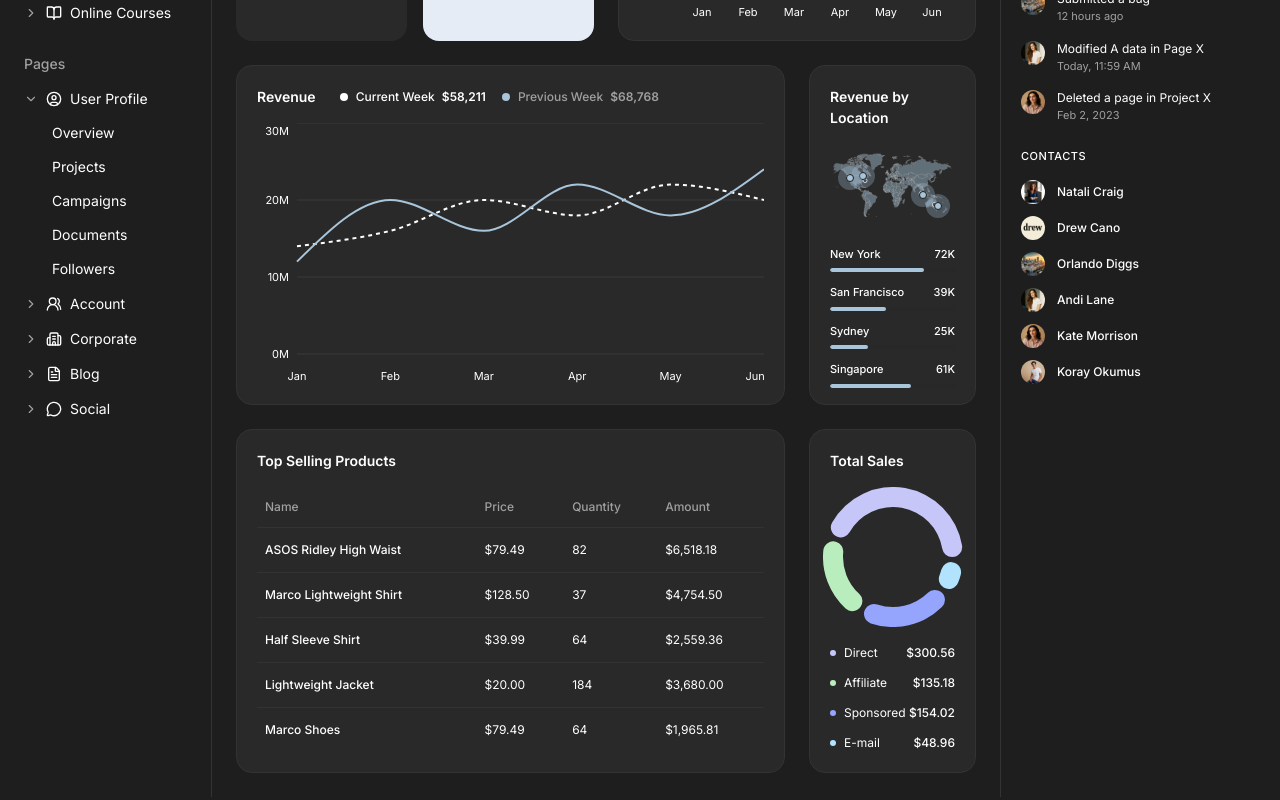
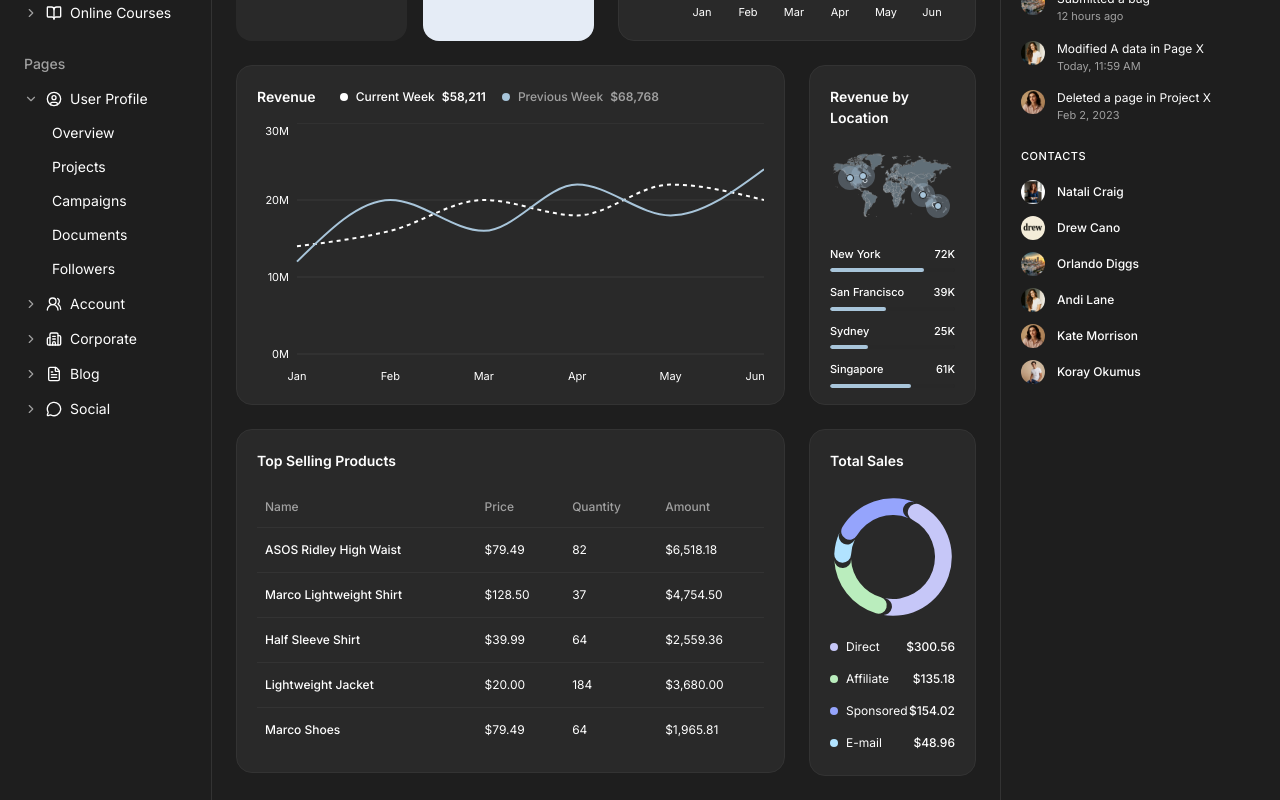
Before and after one commit to Kunaal64/Juspay, a React (Vite) app: page / in a window 1280 px wide. Shown: the part 399-1199 px from the top of the page. Built offline with nearby package versions, Linux system fonts and the light colour scheme.

Commit message:
Donut chart optimization

```diff
--- a/package.json
+++ b/package.json
@@ -14,6 +14,7 @@
     "autoprefixer": "^10.4.23",
     "class-variance-authority": "^0.7.1",
     "clsx": "^2.1.1",
+    "d3-shape": "^3.2.0",
     "lucide-react": "^0.562.0",
     "next-themes": "^0.4.6",
     "postcss": "^8.5.6",
--- a/src/components/charts/sales-donut-chart.jsx
+++ b/src/components/charts/sales-donut-chart.jsx
@@ -1,59 +1,177 @@
-import { PieChart, Pie, Cell, ResponsiveContainer, Tooltip } from "recharts"
+import React, { memo, useState, useRef } from "react"
 
-const data = [
-  { name: "Direct", value: 300.56, stroke: "#C6C7F8" },
-  { name: "Affiliate", value: 135.18, stroke: "#BAEDBD" },
-  { name: "Sponsored", value: 154.02, stroke: "#95A4FC" },
-  { name: "E-mail", value: 48.96, stroke: "#B1E3FF" },
-]
+const COLORS = {
+  green: "#95A4FC",
+  darkGray: "#B1E3FF",
+  blue: "#BAEDBD",
+  purple: "#1C1C1C",
+}
+
+const GEOMETRY = {
+  viewBoxSize: 100,
+  center: 50,
+  outerRadius: 42,
+  innerRadius: 30, // Increased radius for thinner segments (42-30 = 12px thickness)
+  gapAngle: 6,
+}
+
+const TotalSalesDonut = memo(function TotalSalesDonut() {
+  const { gapAngle } = GEOMETRY
+  const halfGap = gapAngle / 2
+  const [hoveredData, setHoveredData] = useState(null)
+  const [mousePos, setMousePos] = useState({ x: 0, y: 0 })
+  const containerRef = useRef(null)
+
+  // Data (Clockwise Order: E-mail -> Sponsored -> Direct -> Affiliate)
+  const data = [
+    { id: "email", value: 48.96, color: COLORS.darkGray, label: "E-mail" },        // Light Blue
+    { id: "sponsored", value: 154.02, color: COLORS.green, label: "Sponsored" },  // Purple/Green in code (Visual: Purple)
+    { id: "direct", value: 300.56, color: "var(--chart-direct-segment)", label: "Direct" }, // Black / Dark Mode Custom
+    { id: "affiliate", value: 135.18, color: COLORS.blue, label: "Affiliate" },   // Green
+  ]
+
+  const total = data.reduce((sum, item) => sum + item.value, 0)
+
+  let currentAngle = 180 // Start at Left (9 o'clock)
+
+  // Calculate segments
+  const segments = data.map(item => {
+    const percentage = item.value / total
+    const angleSpan = percentage * 360
+
+    // Each segment gets (span - gap) degrees of arc
+    const start = currentAngle + halfGap
+    const end = currentAngle + angleSpan - halfGap
+
+    // Save next start angle
+    currentAngle += angleSpan
+
+    return {
+      ...item,
+      start: start,
+      end: end,
+    }
+  })
+
+  // Helper to get cartesian point
+  const getPoint = (r, angle) => {
+    const rad = (angle * Math.PI) / 180
+    return {
+      x: GEOMETRY.center + r * Math.cos(rad),
+      y: GEOMETRY.center + r * Math.sin(rad)
+    }
+  }
+
+  const createPath = (startAngle, endAngle) => {
+    const { outerRadius, innerRadius } = GEOMETRY
+    const thickness = outerRadius - innerRadius
+    const capRadius = thickness / 2
+
+    const p1 = getPoint(outerRadius, startAngle) // Outer Start
+    const p2 = getPoint(outerRadius, endAngle)   // Outer End
+    const p3 = getPoint(innerRadius, endAngle)   // Inner End
+    const p4 = getPoint(innerRadius, startAngle) // Inner Start
+
+    const largeArc = endAngle - startAngle > 180 ? 1 : 0
+
+    return [
+      `M ${p1.x} ${p1.y}`,
+      `A ${outerRadius} ${outerRadius} 0 ${largeArc} 1 ${p2.x} ${p2.y}`,
+      // End Cap: Outer End -> Inner End
+      // Sweep 0: Bulges "Outward" (Convex)
+      `A ${capRadius} ${capRadius} 0 0 0 ${p3.x} ${p3.y}`,
+      `A ${innerRadius} ${innerRadius} 0 ${largeArc} 0 ${p4.x} ${p4.y}`,
+      // Start Cap: Inner Start -> Outer Start
+      // Sweep 1: Bulges "Inward" (Concave)
+      `A ${capRadius} ${capRadius} 0 0 1 ${p1.x} ${p1.y}`,
+      "Z"
+    ].join(" ")
+  }
+
+  const handleMouseMove = (e) => {
+    if (containerRef.current) {
+      const rect = containerRef.current.getBoundingClientRect()
+      setMousePos({
+        x: e.clientX - rect.left,
+        y: e.clientY - rect.top
+      })
+    }
+  }
+
+  return (
+    <div
+      ref={containerRef}
+      className="w-full h-full flex items-center justify-center relative animate-scale-in"
+      onMouseMove={handleMouseMove}
+      onMouseLeave={() => {
+        setHoveredData(null)
+      }}
+    >
+      <svg
+        viewBox={`0 0 ${GEOMETRY.viewBoxSize} ${GEOMETRY.viewBoxSize}`}
+        className="w-full h-full transform transition-transform duration-500 ease-out"
+        style={{ width: '100%', height: '100%' }}
+      >
+        {segments.map((seg) => (
+          <path
+            key={seg.id}
+            d={createPath(seg.start, seg.end)}
+            fill={seg.color}
+            stroke="none"
+            onMouseEnter={() => setHoveredData(seg)}
+            className="transition-opacity duration-200 hover:opacity-80 cursor-pointer focus:outline-none"
+          />
+        ))}
+      </svg>
+
+      {/* Floating Tooltip - Ultra Compact & Dark */}
+      {hoveredData && (
+        <div
+          className="absolute z-50 pointer-events-none bg-[#1C1C1C]/80 text-white px-1.5 py-1 rounded-md shadow-xl border border-white/5 flex flex-col items-start whitespace-nowrap backdrop-blur-sm"
+          style={{
+            left: mousePos.x,
+            top: mousePos.y,
+            transform: 'translate(-50%, -130%)' // Move up further to clear cursor
+          }}
+        >
+          <div className="flex items-center gap-1 mb-0.5">
+            <div className="w-1 h-1 rounded-full" style={{ backgroundColor: hoveredData.color === "var(--chart-direct-segment)" ? "#B1E3FF" : hoveredData.color }} />
+            <span className="text-[9px] font-medium opacity-80 leading-none">{hoveredData.label}</span>
+          </div>
+          <span className="text-xs font-bold leading-none">${hoveredData.value}</span>
+        </div>
+      )}
+    </div>
+  )
+})
 
 export function SalesDonutChart() {
   return (
-    <div className="bg-[#F7F9FB] dark:bg-white/5 p-5 rounded-2xl h-full flex flex-col border border-border/50 transition-all duration-200 hover:shadow-md">
+    <div className="bg-[#F7F9FB] dark:bg-white/5 p-5 rounded-2xl h-full flex flex-col border border-border/50 transition-all duration-200 hover:shadow-md group">
       <h3 className="text-[14px] font-semibold mb-4 text-foreground">Total Sales</h3>
-      <div className="flex-1 flex flex-col items-center justify-between" style={{ width: '100%', height: '100%' }}>
-        <div className="relative w-[140px] h-[140px] min-h-[140px] mb-4">
-          <ResponsiveContainer width="100%" height="100%" minWidth={0} minHeight={0} debounce={1}>
-            <PieChart>
-              <Pie
-                data={data}
-                cx="50%"
-                cy="50%"
-                innerRadius={50}
-                outerRadius={70}
-                paddingAngle={5}
-                cornerRadius={10}
-                dataKey="value"
-                strokeWidth={0}
-              >
-                {data.map((entry, index) => (
-                  <Cell key={`cell-${index}`} fill={entry.stroke} />
-                ))}
-              </Pie>
-              <Tooltip
-                content={({ active, payload }) => {
-                  if (active && payload && payload.length) {
-                    return (
-                      <div className="bg-primary text-primary-foreground border-none px-3 py-1.5 rounded-lg text-xs shadow-xl ">
-                        <span className="font-medium">{((payload[0].value / 638.72) * 100).toFixed(1)}%</span>
-                      </div>
-                    )
-                  }
-                  return null
-                }}
-              />
-            </PieChart>
-          </ResponsiveContainer>
+      <div className="flex-1 flex flex-col items-center justify-around" style={{ width: '100%', height: '100%' }}>
+        {/* Adjusted Size: 140px to compact height */}
+        <div className="relative w-[140px] h-[140px] min-h-[140px] mb-2">
+          <TotalSalesDonut />
         </div>
 
-        <div className="w-full space-y-3">
-          {data.map((item) => (
-            <div key={item.name} className="flex items-center justify-between text-[12px]">
+        {/* Legend with compact spacing */}
+        <div className="w-full space-y-2">
+          {[
+            { color: "var(--chart-direct-segment)", label: "Direct", value: "$300.56" },
+            { color: COLORS.blue, label: "Affiliate", value: "$135.18" },
+            { color: COLORS.green, label: "Sponsored", value: "$154.02" },
+            { color: COLORS.darkGray, label: "E-mail", value: "$48.96" }
+          ].map((item, i) => (
+             <div key={i} className="flex items-center justify-between text-xs group/item transition-all duration-200 hover:bg-black/5 dark:hover:bg-white/5 p-1 rounded-md -mx-1">
               <div className="flex items-center gap-2">
-                <div className="w-1.5 h-1.5 rounded-full" style={{ backgroundColor: item.stroke }} />
-                <span className="text-foreground">{item.name}</span>
+                <div
+                  className="w-2 h-2 rounded-full ring-2 ring-transparent transition-all duration-200 group-hover/item:ring-offset-1 group-hover/item:scale-110"
+                  style={{ backgroundColor: item.color }}
+                />
+                <span className="text-foreground">{item.label}</span>
               </div>
-              <span className="text-foreground font-medium">${item.value}</span>
+              <span className="font-medium">{item.value}</span>
             </div>
           ))}
         </div>
--- a/src/index.css
+++ b/src/index.css
@@ -36,6 +36,7 @@
   --sidebar-accent-foreground: #1C1C1C;
   --sidebar-border: #E9EAEC;
   --sidebar-ring: #A8A8A8;
+  --chart-direct-segment: #1C1C1C;
 }
 
 .dark {
@@ -71,6 +72,7 @@
   --sidebar-accent-foreground: #FFFFFF;
   --sidebar-border: #333333;
   --sidebar-ring: #555555;
+  --chart-direct-segment: #C6C7F8;
 }
 
 @layer base {
```
Also changed, not shown: 2 other files (tests, documents, lock files or other folders).
